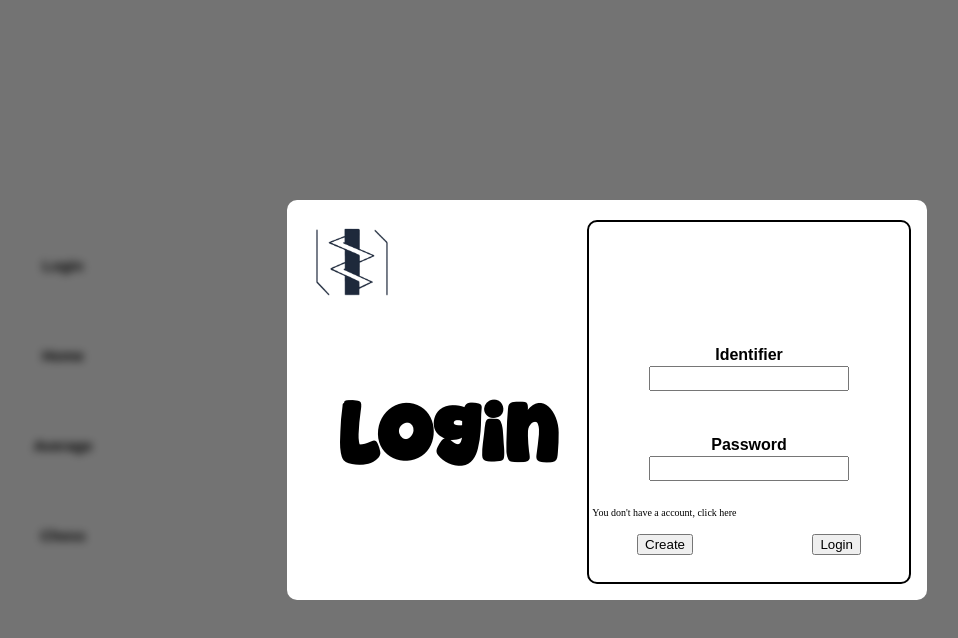
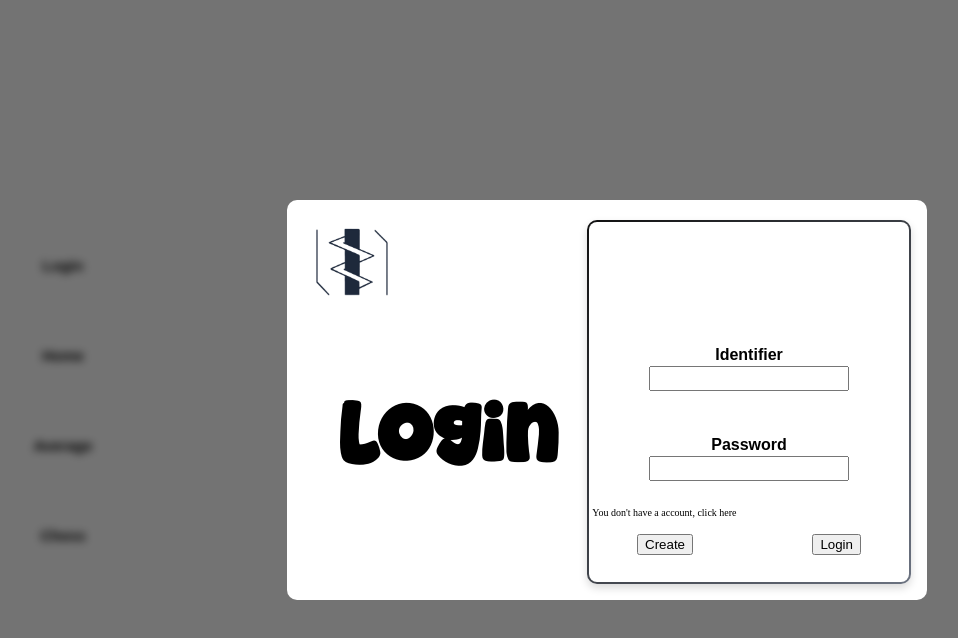
Before and after one commit to AxelBelloir/MoyenV5, a plain HTML site: page index.html in a window 1280 px wide. Both pictures are taken after a click on the button "Login". Shown: the whole page, without its empty margins (33-991 px from the left). Drawn offline with Linux system fonts and the light colour scheme.

Commit message:
Update main.css

```diff
--- a/main.css
+++ b/main.css
@@ -72,8 +72,15 @@
   position:absolute;
   right:2.5%;
   top:5%;
-  border: 2px solid black;
+  border: 2px solid transparent;
   border-radius:10px;
+  background-image:
+    linear-gradient(white, white),
+    linear-gradient(135deg, #111111, #6b7280);
+  background-origin: border-box;
+  background-clip: padding-box, border-box;
+
+  box-shadow: 0 4px 8px rgba(0, 0, 0, 0.15);
 }
 .H2_login{
     position: absolute;
```
